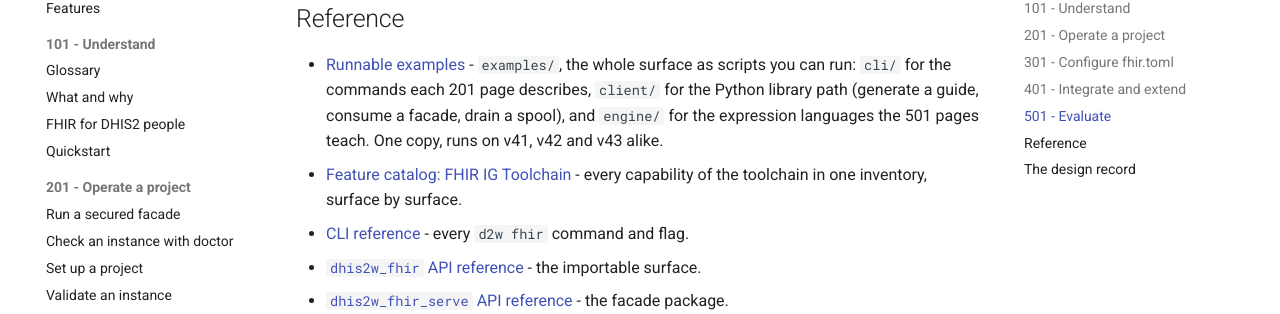
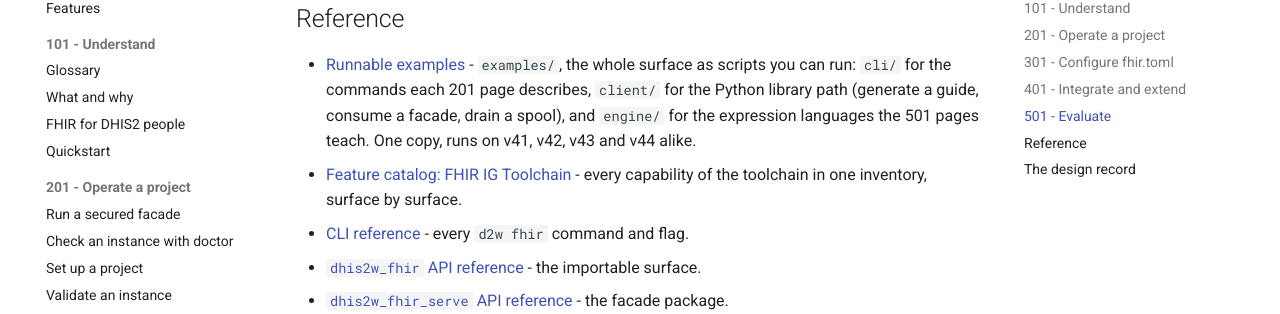
Before and after one commit to winterop-com/dhis2w-fhir, an MkDocs documentation site: the page built from docs/index.md, in a window 1280 px wide and 900 px high, scrolled down 3919 px. Shown: the part 154-468 px from the top of the window. Built offline with MkDocs 1.6.1 and Material for MkDocs 9.7.7, drawn with Linux system fonts in a browser that asks for light colours; comment, search, counter and statistics services are not loaded.

```diff
--- a/docs/index.md
+++ b/docs/index.md
@@ -159,8 +159,8 @@ logic against a served project or a seeded instance, and says so.
   `examples/`, the whole surface as scripts you can run: `cli/` for the
   commands each 201 page describes, `client/` for the Python library path
   (generate a guide, consume a facade, drain a spool), and `engine/` for the
-  expression languages the 501 pages teach. One copy, runs on v41, v42 and v43
-  alike.
+  expression languages the 501 pages teach. One copy, runs on v41, v42, v43 and
+  v44 alike.
 - [Feature catalog: FHIR IG Toolchain](https://winterop-com.github.io/dhis2w/project/features/#fhir-ig-toolchain) -
   every capability of the toolchain in one inventory, surface by surface.
 - [CLI reference](https://winterop-com.github.io/dhis2w/cli-reference/) - every `d2w fhir` command and flag.
```
Also changed, not shown: CLAUDE.md (+1 -1 lines), docs/101-what-and-why.md (+1 -1 lines), docs/501-version-binding.md (+2 -2 lines), docs/architecture.md (+1 -1 lines), examples/README.md (+1 -1 lines), 6 other files.
